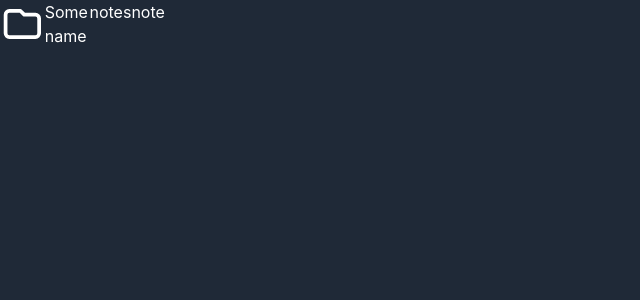
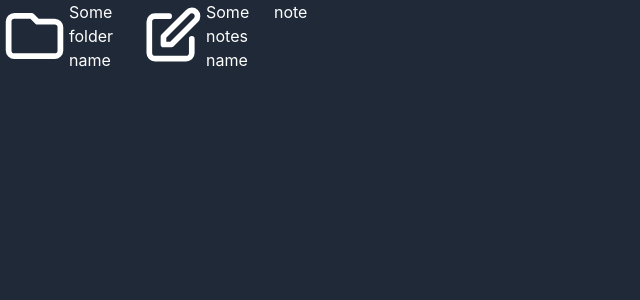
Before and after one commit to nma-notes/webapp, a React (Vite) app: page /notes/1 in a window 1280 px wide. Shown: the top 300 px of the page, without its empty margins (0-640 px from the left). Built offline with nearby package versions, Linux system fonts and the light colour scheme.

Commit message:
add note list item component

```diff
--- a/src/components/FolderListItem.tsx
+++ b/src/components/FolderListItem.tsx
@@ -4,7 +4,7 @@ import { FolderIcon } from "@heroicons/react/outline";
 const FolderListItem: FC = () => (
   <div className={"flex"}>
     <FolderIcon />
-    <span>Some name</span>
+    <span>Some folder name</span>
   </div>
 );
 
--- /dev/null
+++ b/src/components/NoteListItem.tsx
@@ -0,0 +1,11 @@
+import { FC } from "react";
+import { PencilAltIcon } from "@heroicons/react/outline";
+
+const NoteListItem: FC = () => (
+  <div className={"flex"}>
+    <PencilAltIcon />
+    <span>Some notes name</span>
+  </div>
+);
+
+export default NoteListItem;
--- a/src/routes/Note.tsx
+++ b/src/routes/Note.tsx
@@ -1,18 +1,21 @@
 import { FC } from "react";
 import { useParams } from "react-router-dom";
 import FolderListItem from "../components/FolderListItem";
+import NoteListItem from "../components/NoteListItem";
 
 const Note: FC = () => {
   const { uid } = useParams();
   console.log(uid);
 
   return (
-    <div className={"flex"}>
+    <div className={"flex w-full justify-evenly"}>
       <div>
         <FolderListItem />
       </div>
-      <div>notes</div>
-      <div>note</div>
+      <div>
+        <NoteListItem />
+      </div>
+      <div className={"flex-1"}>note</div>
     </div>
   );
 };
```
